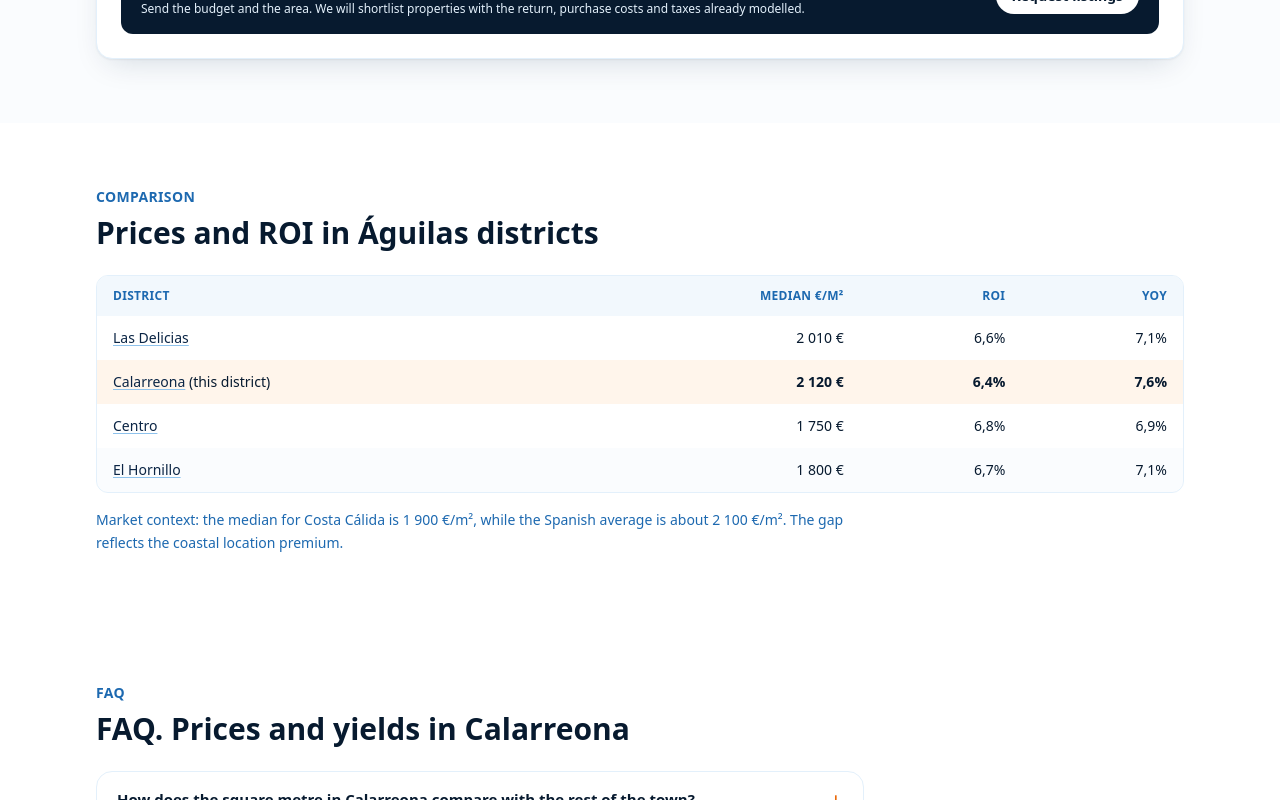
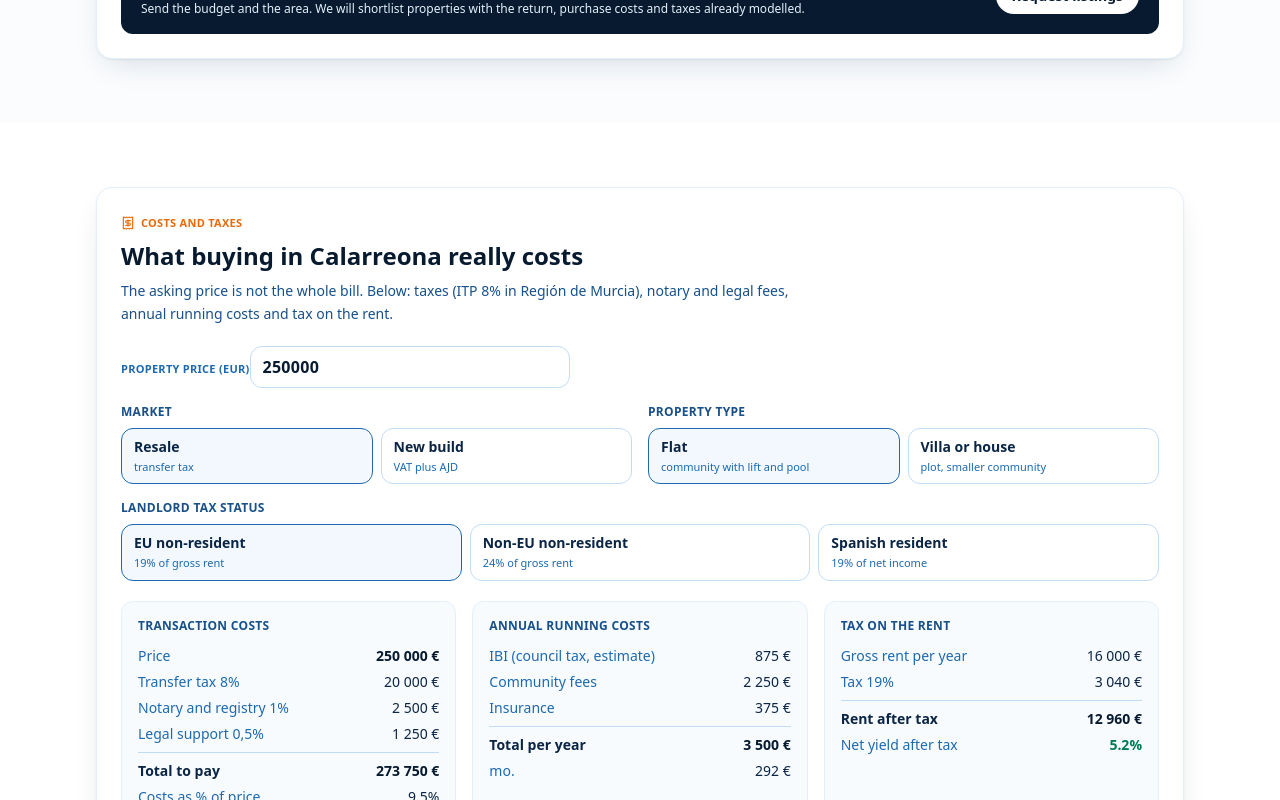
Before and after one commit to Johnpatong111/costa-investors, a Next.js app: page /en/ceny-m2/aguilas/calarreona in a window 1280 px wide. Shown: the part 2740-3540 px from the top of the page. Built offline with nearby package versions, Linux system fonts and the light colour scheme; no server answers.

Commit message:
feat(tools): purchase costs calculator on all 89 district reports

```diff
--- a/src/app/[lang]/ceny-m2/[city]/[district]/page.tsx
+++ b/src/app/[lang]/ceny-m2/[city]/[district]/page.tsx
@@ -10,6 +10,8 @@ import { JsonLd } from "@/components/seo/json-ld";
 import { PriceHistorySection } from "@/components/sections/price-history";
 import { InternalLinks } from "@/components/sections/internal-links";
 import { InvestorWorkbench } from "@/components/tools/investor-workbench";
+import { PurchaseCostsCalculator } from "@/components/tools/purchase-costs-calculator";
+import { regionTax } from "@/lib/content/region-facts";
 import { getPriceHistory } from "@/lib/i18n/price-history";
 import { PRICE_HISTORY_KEYWORD } from "@/lib/i18n/seo-copy";
 import { PRICE_HUB_COPY } from "@/lib/i18n/price-hub-copy";
@@ -214,6 +216,17 @@ export default async function PriceReportPage({
         />
       </Section>
 
+      <Section className="pt-0">
+        <PurchaseCostsCalculator
+          locale={locale}
+          cityName={entry.district.name}
+          itp={regionTax(entry.city.region).itp}
+          authority={regionTax(entry.city.region).authority}
+          rentalYield={report.stats.rentalYield}
+          ctaHref="#formularz"
+        />
+      </Section>
+
       <Section className="bg-white pt-0">
         <SectionHeading eyebrow={tableUi.eyebrow}>{tableUi.title}</SectionHeading>
         <div className="overflow-x-auto rounded-xl border border-brand-100">
```
